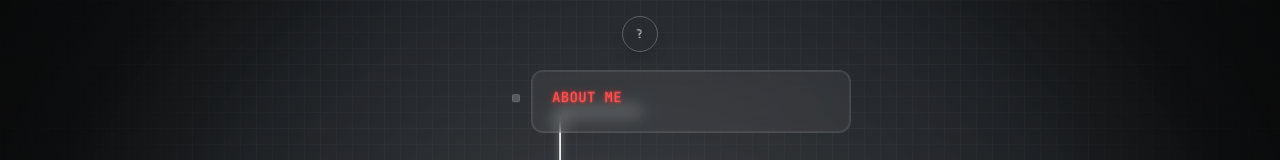
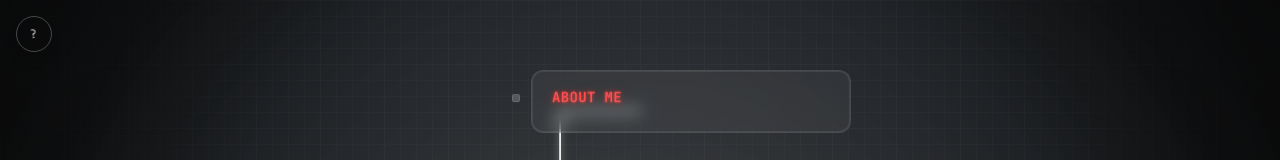
Before and after one commit to achllzvr/Portfolio-25, a React (Vite) app in the folder achllzvr_portfolio/: page / in a window 1280 px wide. Shown: the top 160 px of the page. Built offline with nearby package versions, Linux system fonts and the light colour scheme.

Commit message:
Refactor GuideIsland component to adjust positioning and layout of the expanded panel; enhance styles for improved visibility and interaction.

```diff
--- a/achllzvr_portfolio/src/components/GuideIsland.jsx
+++ b/achllzvr_portfolio/src/components/GuideIsland.jsx
@@ -20,9 +20,9 @@ export default function GuideIsland({ reduceMotion, onToggleMotion }) {
   const toggle = () => setOpen(o=> !o);
 
   return (
-    <div ref={containerRef} className="fixed top-4 left-1/2 -translate-x-1/2 z-50">
-      {/* Anchor wrapper so expanded panel can position below */}
-      <div className="relative flex flex-col items-center">
+    <div ref={containerRef} className="fixed top-4 left-4 z-50">
+      {/* Anchor wrapper so expanded panel can position to the right */}
+      <div className="relative flex flex-col items-start">
         <button
           aria-label="Guide"
           aria-expanded={open}
@@ -37,11 +37,11 @@ export default function GuideIsland({ reduceMotion, onToggleMotion }) {
             <span className={`relative z-10 text-white/80 theme-light:text-neutral-700 ${reduceMotion? '' : 'animate-guide-spin'} select-none`}>?</span>
           )}
         </button>
-        {/* Expanded Panel below */}
+  {/* Expanded Panel (opens to the right) */}
         <div
           onMouseEnter={()=> { hoverRef.current = true; setOpen(true); }}
           onMouseLeave={()=> { hoverRef.current = false; if(!reduceMotion) setTimeout(()=> { if(!hoverRef.current) setOpen(false); }, 350); }}
-          className={`mt-2 origin-top w-[min(92vw,560px)] rounded-2xl backdrop-blur-md border shadow-xl flex flex-col gap-4 text-white/85 bg-white/12 border-white/20 p-0 overflow-hidden
+          className={`mt-2 origin-top-left left-0 w-[min(92vw,560px)] rounded-2xl backdrop-blur-md border shadow-xl flex flex-col gap-4 text-white/85 bg-white/12 border-white/20 p-0 overflow-hidden
             ${open? 'opacity-100 translate-y-0 scale-100 max-h-[520px]' : 'opacity-0 -translate-y-1 scale-95 pointer-events-none max-h-0'}
             transition-all ${reduceMotion? 'duration-0' : 'duration-400'} ease-[cubic-bezier(.33,.79,.24,1.04)] shadow-[0_8px_28px_-10px_rgba(0,0,0,0.55)]`}
           style={{ transitionProperty:'opacity,transform,max-height,box-shadow' }}
```
